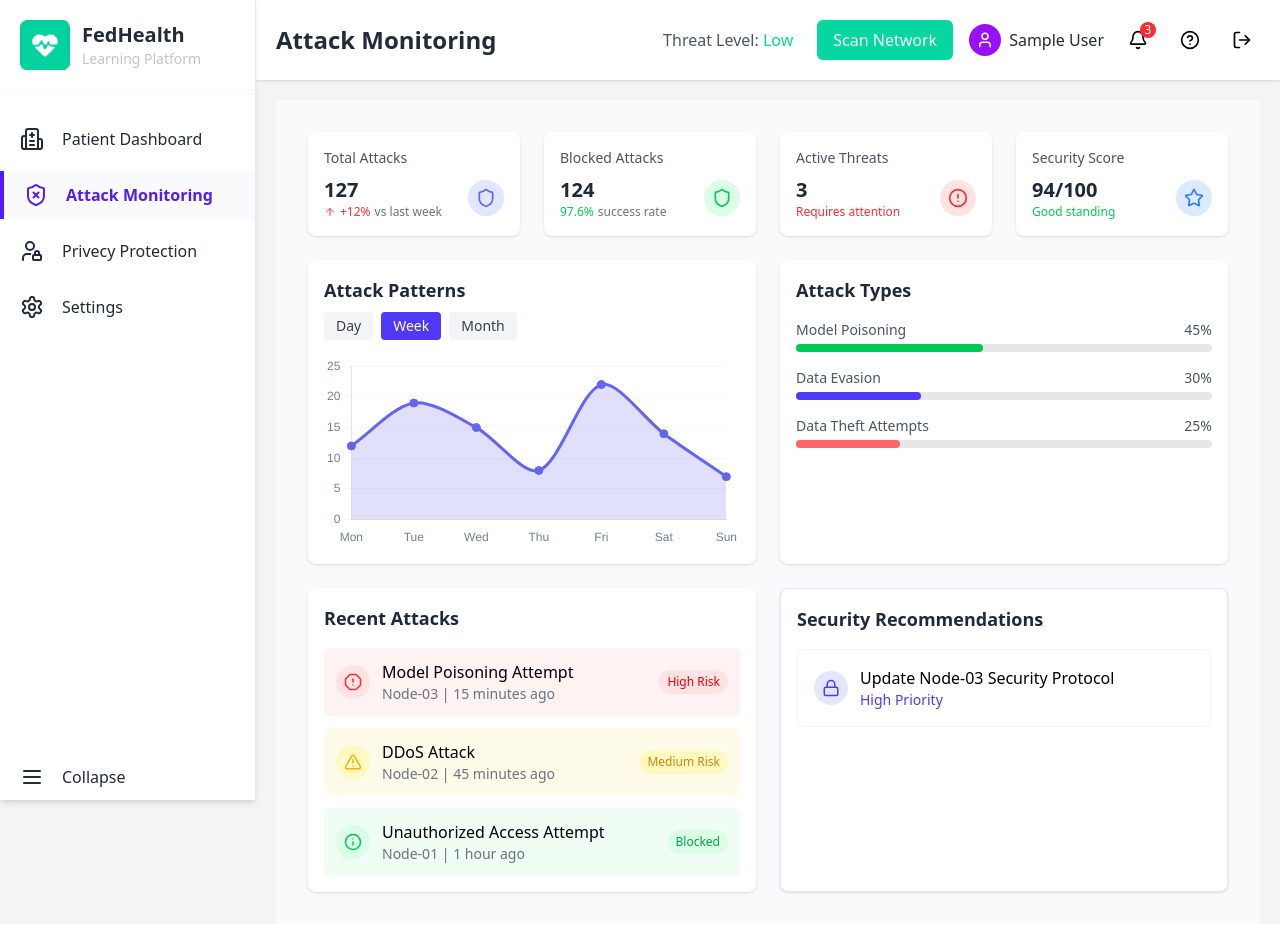
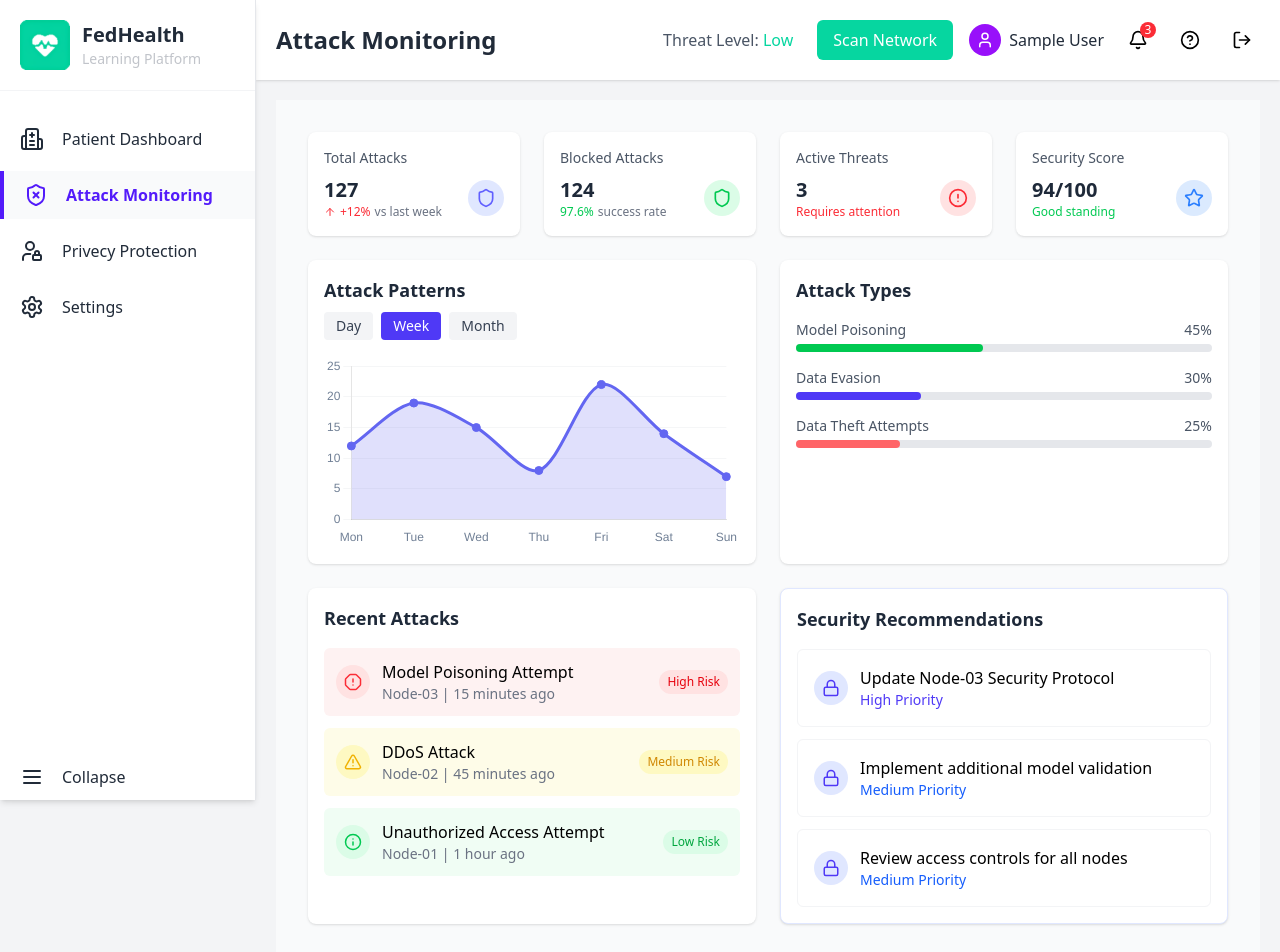
Before and after one commit to flowiix-devs/fhlp-dashboard-fe, a React (Vite) app: page /attack-monitoring in a window 1280 px wide. Shown: the top 952 px of the page. Before the commit the page ends 924 px from the top, so only its background shows below. Built offline with nearby package versions, Linux system fonts and the light colour scheme; no server answers; sample sign-in values are in the browser's storage.

Commit message:
Update AttackMonitoring.jsx

```diff
--- a/src/pages/AttackMonitoring.jsx
+++ b/src/pages/AttackMonitoring.jsx
@@ -433,6 +433,12 @@ function AttackMonitoring() {
                   }
                 }}
               />
+            ) : attackPatterns && attackPatterns.length > 0 ? (
+              <div className="h-full flex flex-col justify-center items-center text-gray-500">
+                <p className="font-medium mb-2">Attack Pattern Summary</p>
+                <p className="text-sm">Total patterns: {attackPatterns.length}</p>
+                <p className="text-sm">Period: {selectedPeriod}</p>
+              </div>
             ) : (
               <div className="h-full flex items-center justify-center text-gray-400">
                 <p>No attack data available</p>
@@ -451,35 +457,29 @@ function AttackMonitoring() {
             </div>
           ) : (
             <div className="space-y-4">
-              <div>
+              {attackTypes.map((attackType, index) => {
+                // Determine color based on attack type
+                let barColor = "";
+                if (attackType.type.toLowerCase().includes('poisoning')) {
+                  barColor = "bg-green-500";
+                } else if (attackType.type.toLowerCase().includes('evasion')) {
+                  barColor = "bg-indigo-600";
+                } else {
+                  barColor = "bg-red-400";
+                }
+
+                return (
+                  <div key={index}>
                     <div className="flex justify-between mb-1">
-                  <span className="text-sm text-gray-600">Model Poisoning</span>
-                  <span className="text-sm text-gray-600">45%</span>
+                      <span className="text-sm text-gray-600">{attackType.type}</span>
+                      <span className="text-sm text-gray-600">{attackType.percentage}%</span>
                     </div>
                     <div className="w-full bg-gray-200 rounded-full h-2">
-                  <div className="bg-green-500 h-2 rounded-full" style={{ width: "45%" }}></div>
+                      <div className={`${barColor} h-2 rounded-full`} style={{ width: `${attackType.percentage}%` }}></div>
                     </div>
                   </div>
-
-              <div>
-                <div className="flex justify-between mb-1">
-                  <span className="text-sm text-gray-600">Data Evasion</span>
-                  <span className="text-sm text-gray-600">30%</span>
-                </div>
-                <div className="w-full bg-gray-200 rounded-full h-2">
-                  <div className="bg-indigo-600 h-2 rounded-full" style={{ width: "30%" }}></div>
-                </div>
-              </div>
-
-              <div>
-                <div className="flex justify-between mb-1">
-                  <span className="text-sm text-gray-600">Data Theft Attempts</span>
-                  <span className="text-sm text-gray-600">25%</span>
-                </div>
-                <div className="w-full bg-gray-200 rounded-full h-2">
-                  <div className="bg-red-400 h-2 rounded-full" style={{ width: "25%" }}></div>
-                </div>
-              </div>
+                );
+              })}
             </div>
           )}
         </div>
@@ -497,50 +497,57 @@ function AttackMonitoring() {
             </div>
           ) : (
             <div className="space-y-3">
-              <div className="bg-red-50 p-3 rounded-md flex justify-between items-center">
+              {recentAttacks.map((attack, index) => {
+                // Determine colors based on risk level
+                let bgColor = "bg-green-50";
+                let iconBgColor = "bg-green-100";
+                let iconColor = "text-green-500";
+                let riskBgColor = "bg-green-100";
+                let riskTextColor = "text-green-600";
+                let RiskIcon = Info;
+                let riskLabel = "Low Risk";
+
+                if (attack.risk === 'high') {
+                  bgColor = "bg-red-50";
+                  iconBgColor = "bg-red-100";
+                  iconColor = "text-red-500";
+                  riskBgColor = "bg-red-100";
+                  riskTextColor = "text-red-600";
+                  RiskIcon = AlertOctagon;
+                  riskLabel = "High Risk";
+                } else if (attack.risk === 'medium') {
+                  bgColor = "bg-yellow-50";
+                  iconBgColor = "bg-yellow-100";
+                  iconColor = "text-yellow-500";
+                  riskBgColor = "bg-yellow-100";
+                  riskTextColor = "text-yellow-600";
+                  RiskIcon = AlertTriangle;
+                  riskLabel = "Medium Risk";
+                }
+
+                return (
+                  <div key={index} className={`${bgColor} p-3 rounded-md flex justify-between items-center`}>
                     <div className="flex items-center gap-3">
-                  <div className="bg-red-100 p-2 rounded-full">
-                    <AlertOctagon className="text-red-500" size={18} />
+                      <div className={`${iconBgColor} p-2 rounded-full`}>
+                        <RiskIcon className={iconColor} size={18} />
                       </div>
                       <div>
-                    <div className="font-medium">Model Poisoning Attempt</div>
-                    <div className="text-sm text-gray-500">Node-03 | 15 minutes ago</div>
+                        <div className="font-medium">{attack.type}</div>
+                        <div className="text-sm text-gray-500">{attack.node} | {attack.time}</div>
                       </div>
                     </div>
-                <div className="bg-red-100 text-red-600 px-2 py-1 text-xs rounded-full">
-                  High Risk
+                    <div className={`${riskBgColor} ${riskTextColor} px-2 py-1 text-xs rounded-full`}>
+                      {riskLabel}
                     </div>
                   </div>
+                );
+              })}
 
-              <div className="bg-yellow-50 p-3 rounded-md flex justify-between items-center">
-                <div className="flex items-center gap-3">
-                  <div className="bg-yellow-100 p-2 rounded-full">
-                    <AlertTriangle className="text-yellow-500" size={18} />
+              {recentAttacks.length === 0 && (
+                <div className="text-center py-4 text-gray-500">
+                  No recent attacks detected
                 </div>
-                  <div>
-                    <div className="font-medium">DDoS Attack</div>
-                    <div className="text-sm text-gray-500">Node-02 | 45 minutes ago</div>
-                  </div>
-                </div>
-                <div className="bg-yellow-100 text-yellow-600 px-2 py-1 text-xs rounded-full">
-                  Medium Risk
-                </div>
-              </div>
-
-              <div className="bg-green-50 p-3 rounded-md flex justify-between items-center">
-                <div className="flex items-center gap-3">
-                  <div className="bg-green-100 p-2 rounded-full">
-                    <Info className="text-green-500" size={18} />
-                  </div>
-                  <div>
-                    <div className="font-medium">Unauthorized Access Attempt</div>
-                    <div className="text-sm text-gray-500">Node-01 | 1 hour ago</div>
-                  </div>
-                </div>
-                <div className="bg-green-100 text-green-600 px-2 py-1 text-xs rounded-full">
-                  Blocked
-                </div>
-              </div>
+              )}
             </div>
           )}
         </div>
@@ -554,16 +561,40 @@ function AttackMonitoring() {
               <p className="text-gray-400">Loading security recommendations...</p>
             </div>
           ) : (
-            <div className="bg-white p-4 rounded-md border border-gray-100">
+            <div className="space-y-3">
+              {securityRecommendations.map((recommendation, index) => {
+                // Determine priority styling
+                let priorityColor = "text-blue-600";
+                let priorityText = "Medium Priority";
+
+                if (recommendation.priority === 'high') {
+                  priorityColor = "text-indigo-600";
+                  priorityText = "High Priority";
+                } else if (recommendation.priority === 'low') {
+                  priorityColor = "text-green-600";
+                  priorityText = "Low Priority";
+                }
+
+                return (
+                  <div key={index} className="bg-white p-4 rounded-md border border-gray-100">
                     <div className="flex items-center gap-3">
                       <div className="bg-indigo-100 p-2 rounded-full">
                         <Lock className="text-indigo-600" size={18} />
                       </div>
                       <div>
-                  <div className="font-medium">Update Node-03 Security Protocol</div>
-                  <div className="text-sm text-indigo-600">High Priority</div>
+                        <div className="font-medium">{recommendation.text}</div>
+                        <div className={`text-sm ${priorityColor}`}>{priorityText}</div>
                       </div>
                     </div>
+                  </div>
+                );
+              })}
+
+              {securityRecommendations.length === 0 && (
+                <div className="text-center py-4 text-gray-500">
+                  No security recommendations at this time
+                </div>
+              )}
             </div>
           )}
         </div>
```
Lines whose indentation alone changed are shown as unchanged.
